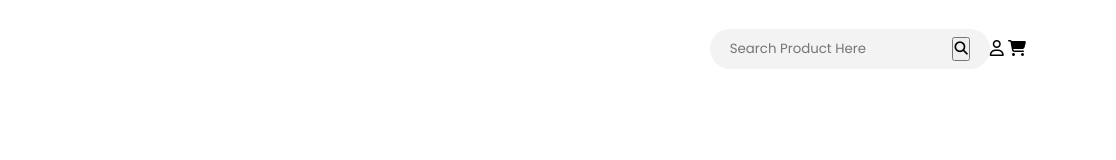
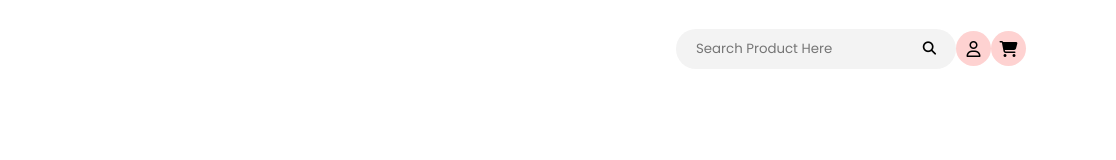
Before and after one commit to vinhtrinhtri/test, a plain HTML site: page index.html in a window 1280 px wide. Shown: the full height of the page, 164-1280 px from the left. Drawn offline with Linux system fonts and the light colour scheme.

Commit message:
Update Css

```diff
--- a/style.css
+++ b/style.css
@@ -46,3 +46,27 @@ a {
     border: none;
     outline: none;
 }
+
+.search-box button{
+    color: #333;
+    border: none;
+    outline:none;
+    background-color: transparent;
+    cursor: pointer;
+}
+
+.nav-btns{
+    display: flex;
+    justify-content: center;
+    align-items: center;
+}
+
+.nav-btns a{
+    width: 35px;
+    height: 35px;
+    display: flex;
+    justify-content: center;
+    align-items: center;
+    border-radius: 50%;
+    background-color: #fed2d1;
+}
```
